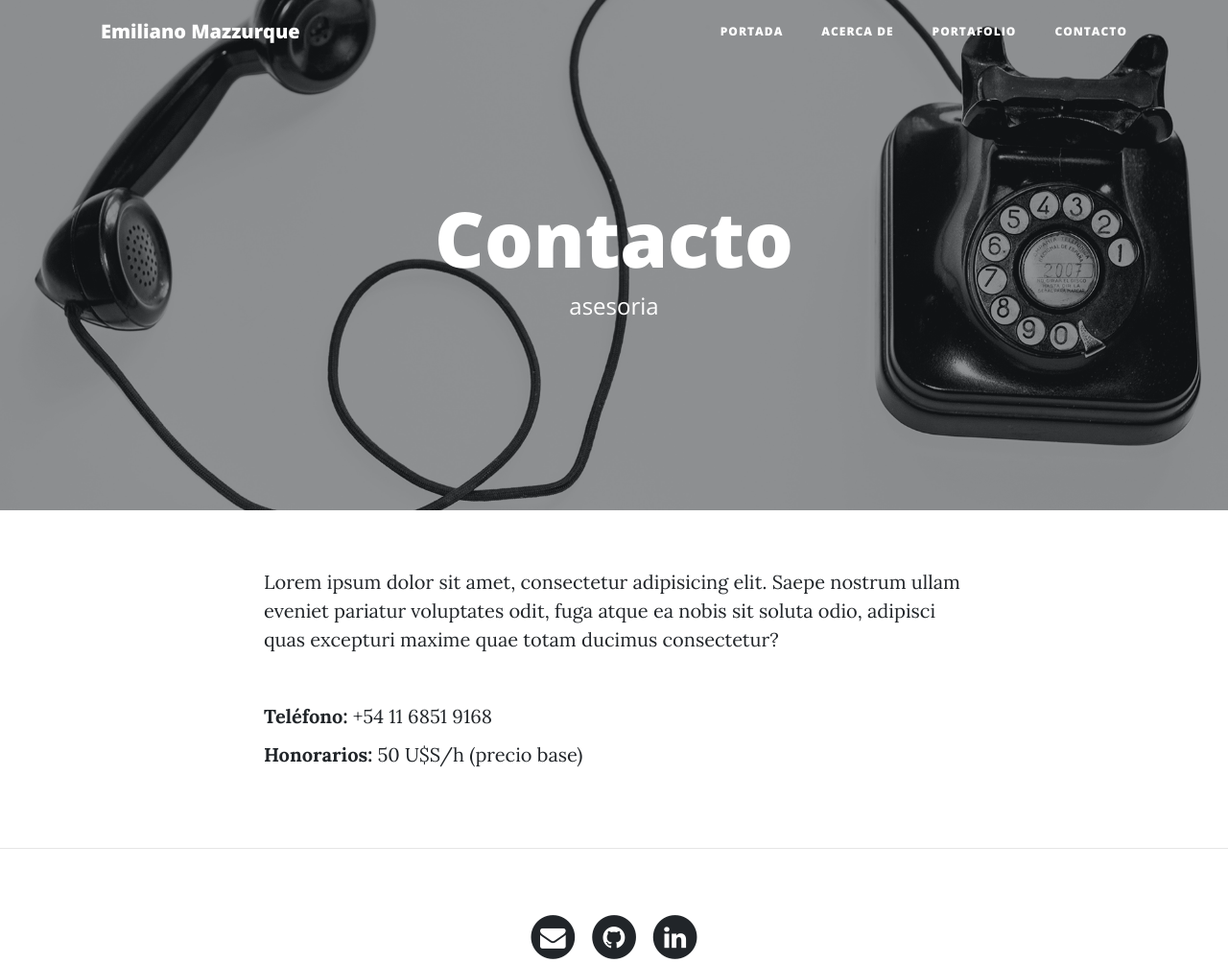
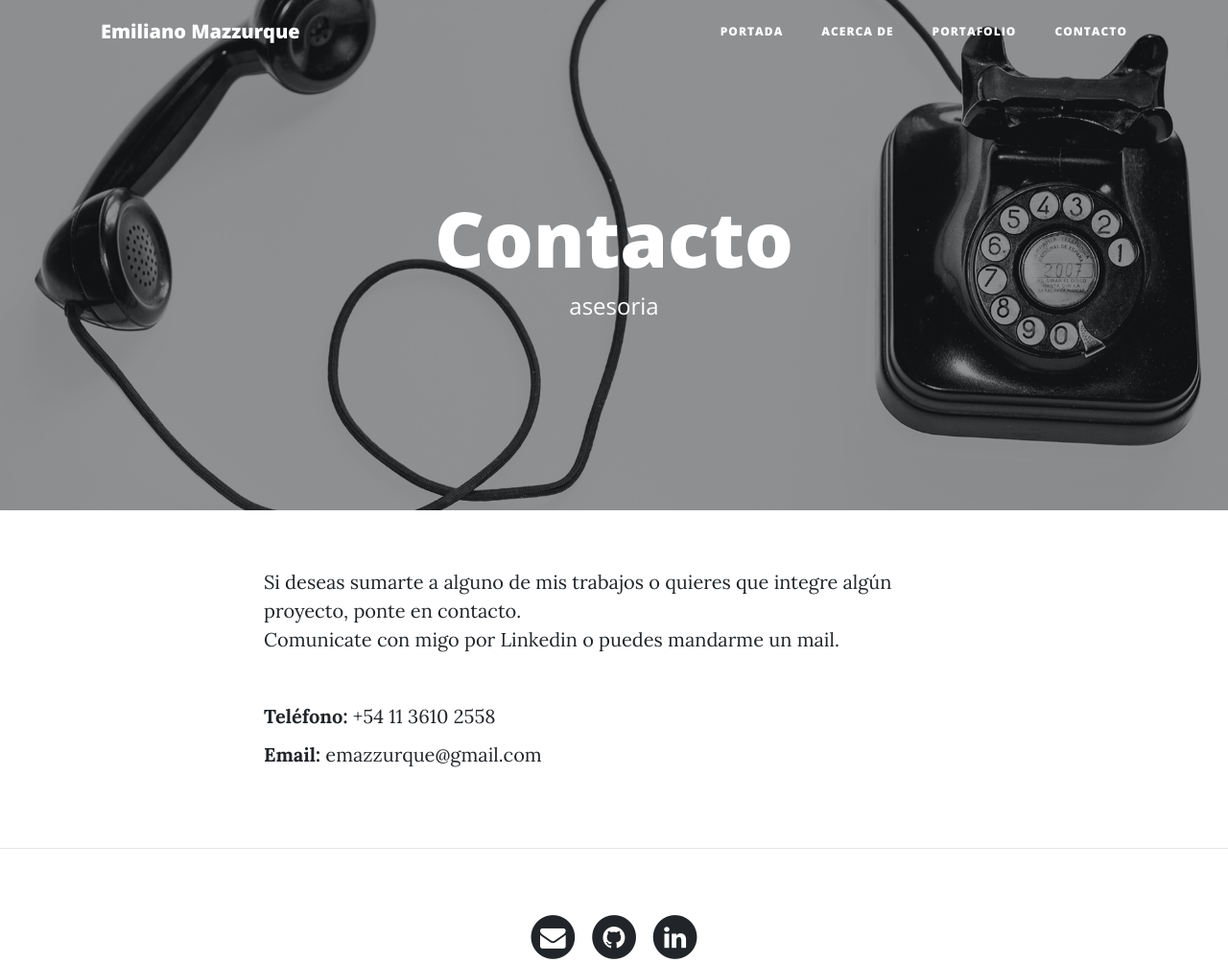
Before and after one commit to monioalmagro/web_personal, a Django app: page /contact/ in a window 1280 px wide. Shown: the top 1004 px of the page at 96% size. Run offline with Django 3.2, Linux system fonts and the light colour scheme; some libraries are stand-ins or nearby versions.

Commit message:
change data of contact

```diff
--- a/webpersonal_3/core/templates/core/contact.html
+++ b/webpersonal_3/core/templates/core/contact.html
@@ -14,10 +14,13 @@
 <div class="row">
 
     <div class="col-lg-8 col-md-10 mx-auto">
-        <p>Lorem ipsum dolor sit amet, consectetur adipisicing elit. Saepe nostrum ullam eveniet pariatur voluptates odit, fuga atque ea nobis sit soluta odio, adipisci quas excepturi maxime quae totam ducimus consectetur?</p>
+        <p>Si deseas sumarte a alguno de mis trabajos o quieres que integre algún proyecto, ponte en contacto. <br>
+         Comunicate con migo por Linkedin o puedes mandarme un mail.
+		</p>
         <br>
-        <p><b>Teléfono:</b> +54 11 6851 9168</p>
-        <p><b>Honorarios:</b> 50 U$S/h (precio base)</p>
+        <p><b>Teléfono:</b> +54 11 3610 2558</p>
+
+        <p><b>Email:  </b>  emazzurque@gmail.com</p>
     </div>
 </div>
 {% endblock %}
```
